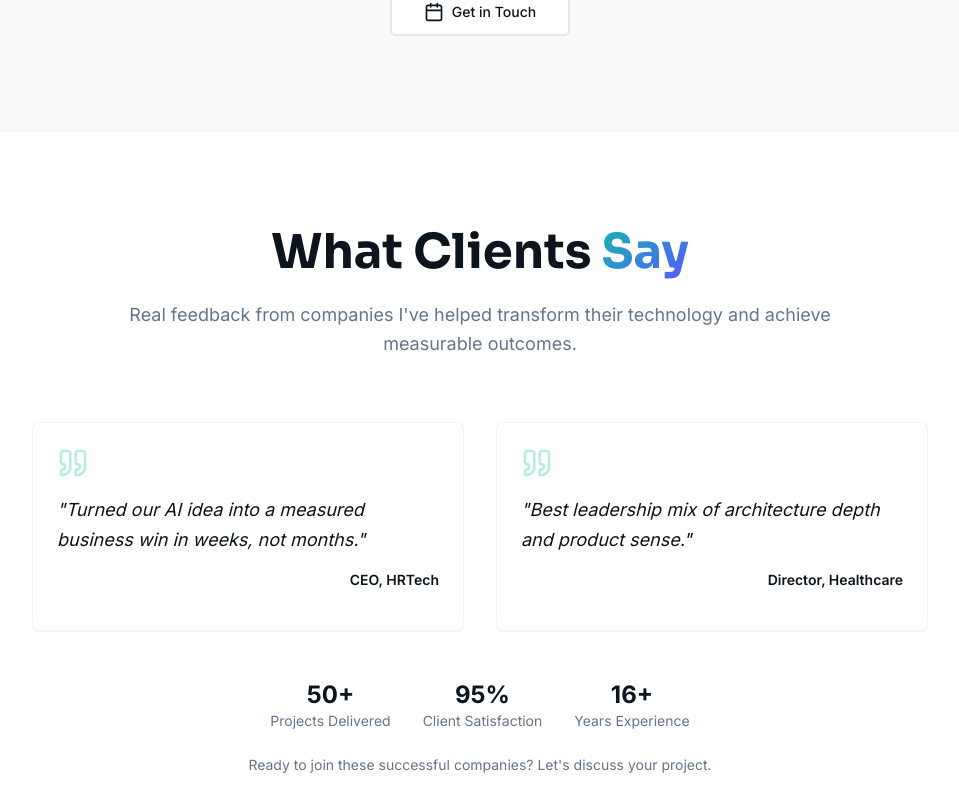
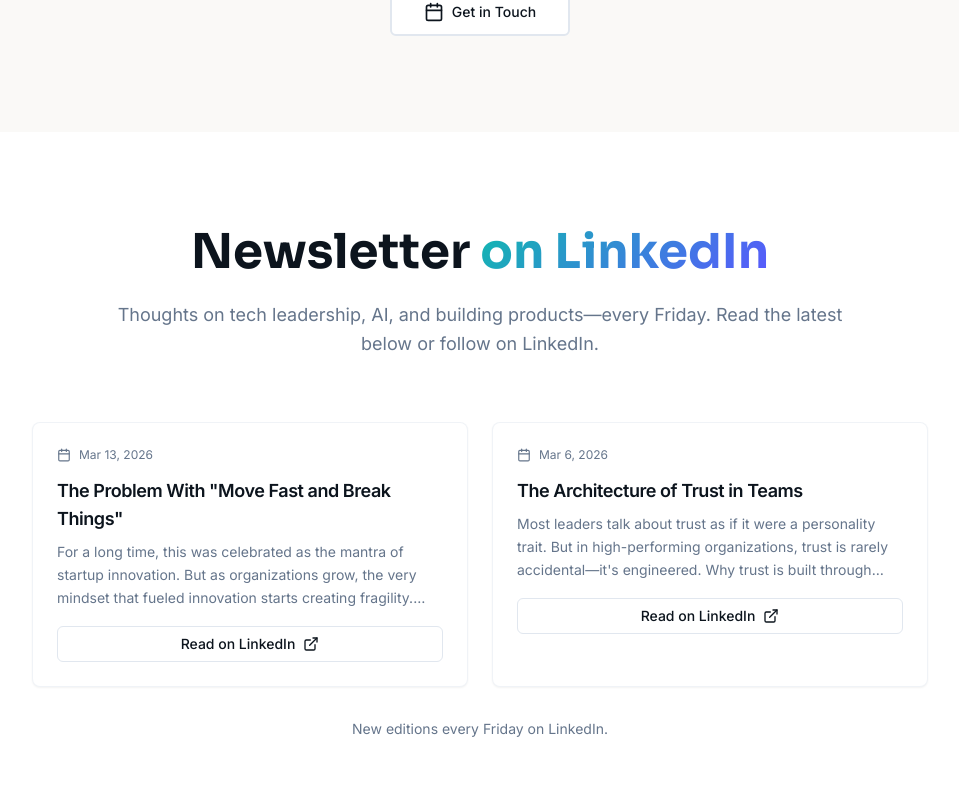
Before and after one commit to diwesh87/diwesh87.github.io, a Next.js app: page / in a window 1280 px wide. Shown: the part 7273-8080 px from the top of the page, without its empty margins (160-1119 px from the left). Built offline with nearby package versions, Linux system fonts and the light colour scheme; no server answers.

Commit message:
Add LinkedIn newsletter feed section with latest two articles
Made-with: Cursor

```diff
--- a/app/page.tsx
+++ b/app/page.tsx
@@ -7,6 +7,7 @@ import Services from '@/components/home/services';
 import BooksWriting from '@/components/home/books-writing';
 import ResearchTalks from '@/components/home/research-talks';
 import Testimonials from '@/components/home/testimonials';
+import NewsletterFeed from '@/components/home/newsletter-feed';
 import FinalCTA from '@/components/home/final-cta';
 import Header from '@/components/layout/header';
 import Footer from '@/components/layout/footer';
@@ -114,6 +115,7 @@ export default function Home() {
         <Services />
         <BooksWriting />
         <ResearchTalks />
+        <NewsletterFeed />
         <Testimonials />
         <FinalCTA />
       </main>
--- /dev/null
+++ b/components/home/newsletter-feed.tsx
@@ -0,0 +1,139 @@
+"use client";
+
+import { motion } from "framer-motion";
+import { ExternalLink, Calendar } from "lucide-react";
+import { Button } from "@/components/ui/button";
+import { Card, CardContent, CardHeader, CardTitle } from "@/components/ui/card";
+import newsletterData from "@/content/newsletter.json";
+
+const containerVariants = {
+  hidden: { opacity: 0 },
+  visible: {
+    opacity: 1,
+    transition: {
+      staggerChildren: 0.1,
+      delayChildren: 0.2,
+    },
+  },
+};
+
+const itemVariants = {
+  hidden: { opacity: 0, y: 20 },
+  visible: {
+    opacity: 1,
+    y: 0,
+    transition: { duration: 0.6, ease: "easeOut" },
+  },
+};
+
+function formatDate(dateStr: string) {
+  try {
+    const d = new Date(dateStr);
+    return d.toLocaleDateString("en-US", {
+      month: "short",
+      day: "numeric",
+      year: "numeric",
+    });
+  } catch {
+    return dateStr;
+  }
+}
+
+export default function NewsletterFeed() {
+  // Show latest 5 entries, most recent first
+  const entries = [...newsletterData]
+    .sort((a, b) => new Date(b.date).getTime() - new Date(a.date).getTime())
+    .slice(0, 5);
+
+  if (entries.length === 0) return null;
+
+  return (
+    <section className="py-24 bg-background">
+      <div className="container-width section-padding">
+        <motion.div
+          className="text-center max-w-3xl mx-auto mb-16"
+          variants={containerVariants}
+          initial="hidden"
+          whileInView="visible"
+          viewport={{ once: true, margin: "-100px" }}
+        >
+          <motion.h2
+            variants={itemVariants}
+            className="font-sora font-bold text-3xl lg:text-4xl xl:text-5xl text-foreground mb-6"
+          >
+            Newsletter <span className="gradient-text">on LinkedIn</span>
+          </motion.h2>
+          <motion.p
+            variants={itemVariants}
+            className="text-lg text-muted-foreground leading-relaxed"
+          >
+            Thoughts on tech leadership, AI, and building products—every Friday. Read the latest below or follow on LinkedIn.
+          </motion.p>
+        </motion.div>
+
+        <motion.div
+          className="grid grid-cols-1 md:grid-cols-2 gap-6 max-w-4xl mx-auto"
+          variants={containerVariants}
+          initial="hidden"
+          whileInView="visible"
+          viewport={{ once: true, margin: "-100px" }}
+        >
+          {entries.map((entry, index) => (
+            <motion.div
+              key={`${entry.date}-${index}`}
+              variants={itemVariants}
+              className="group"
+              whileHover={{ y: -4 }}
+              transition={{ duration: 0.2 }}
+            >
+              <Card className="h-full border-border/50 hover:border-primary/20 transition-all duration-300 hover:shadow-soft glass-effect">
+                <CardHeader className="pb-2">
+                  <div className="flex items-center gap-2 text-xs text-muted-foreground mb-2">
+                    <Calendar className="w-3.5 h-3.5" />
+                    {formatDate(entry.date)}
+                  </div>
+                  <CardTitle className="text-lg font-semibold text-foreground line-clamp-2">
+                    {entry.title}
+                  </CardTitle>
+                </CardHeader>
+                <CardContent className="pt-0">
+                  <p className="text-sm text-muted-foreground mb-4 leading-relaxed line-clamp-3">
+                    {entry.excerpt}
+                  </p>
+                  <Button
+                    variant="outline"
+                    size="sm"
+                    className="w-full group-hover:bg-primary/10 group-hover:border-primary/30"
+                    asChild
+                  >
+                    <a
+                      href={entry.url}
+                      target="_blank"
+                      rel="noopener noreferrer"
+                      onClick={() => {
+                        if (typeof window !== "undefined" && window.gtag) {
+                          window.gtag("event", "click", {
+                            event_category: "Newsletter",
+                            event_label: entry.title,
+                            value: 1,
+                          });
+                        }
+                      }}
+                    >
+                      Read on LinkedIn
+                      <ExternalLink className="w-4 h-4 ml-2" />
+                    </a>
+                  </Button>
+                </CardContent>
+              </Card>
+            </motion.div>
+          ))}
+        </motion.div>
+
+        <p className="text-center text-sm text-muted-foreground mt-8">
+          New editions every Friday on LinkedIn.
+        </p>
+      </div>
+    </section>
+  );
+}
--- /dev/null
+++ b/content/newsletter.json
@@ -0,0 +1,14 @@
+[
+  {
+    "title": "The Problem With \"Move Fast and Break Things\"",
+    "date": "2026-03-13",
+    "excerpt": "For a long time, this was celebrated as the mantra of startup innovation. But as organizations grow, the very mindset that fueled innovation starts creating fragility. Why velocity and resilience both matter—and how the best leaders balance them.",
+    "url": "https://www.linkedin.com/pulse/problem-move-fast-break-things-diwesh-saxena-l8ifc/"
+  },
+  {
+    "title": "The Architecture of Trust in Teams",
+    "date": "2026-03-06",
+    "excerpt": "Most leaders talk about trust as if it were a personality trait. But in high-performing organizations, trust is rarely accidental—it's engineered. Why trust is built through systems, not slogans.",
+    "url": "https://www.linkedin.com/pulse/architecture-trust-teams-diwesh-saxena-qphvc/"
+  }
+]
```
